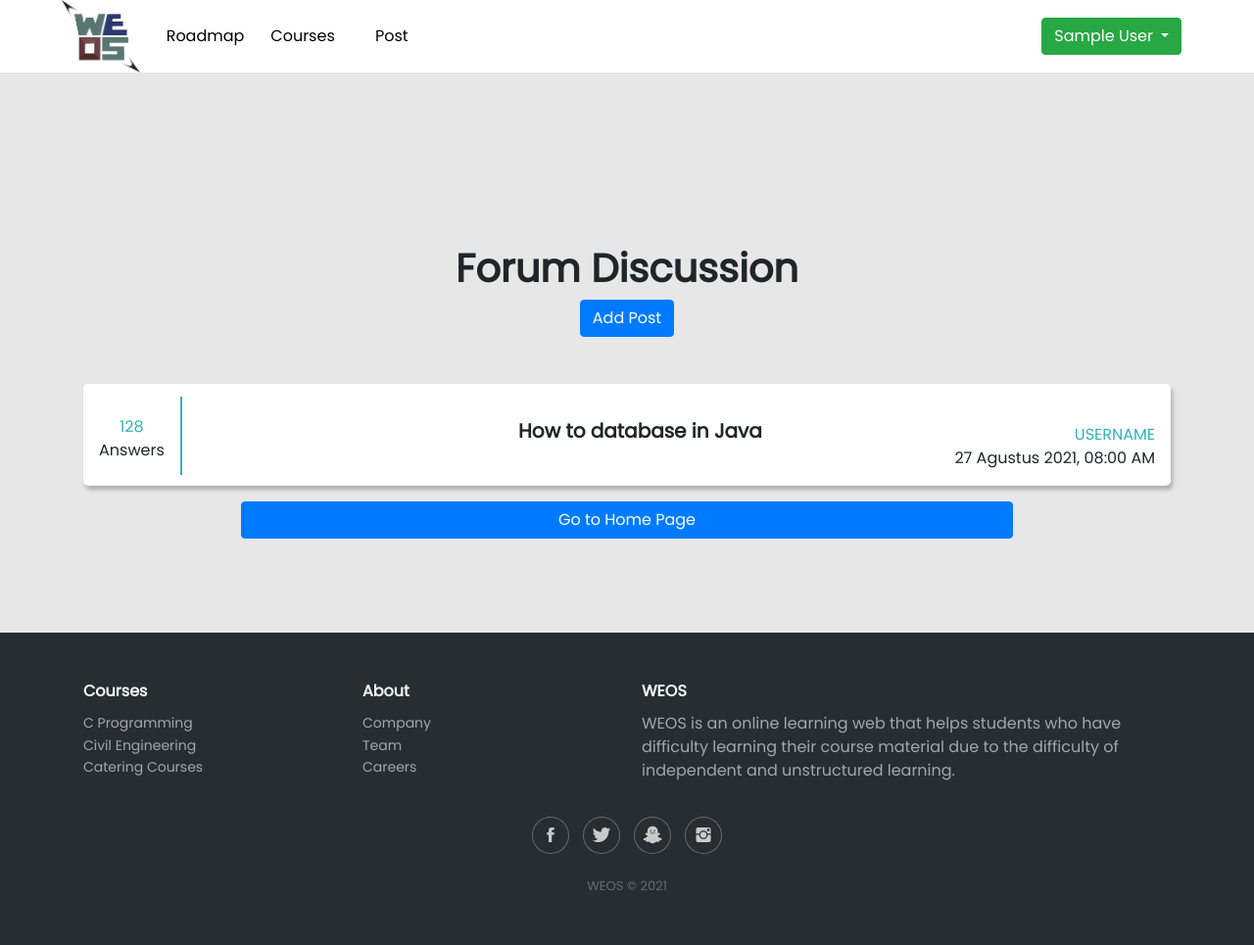
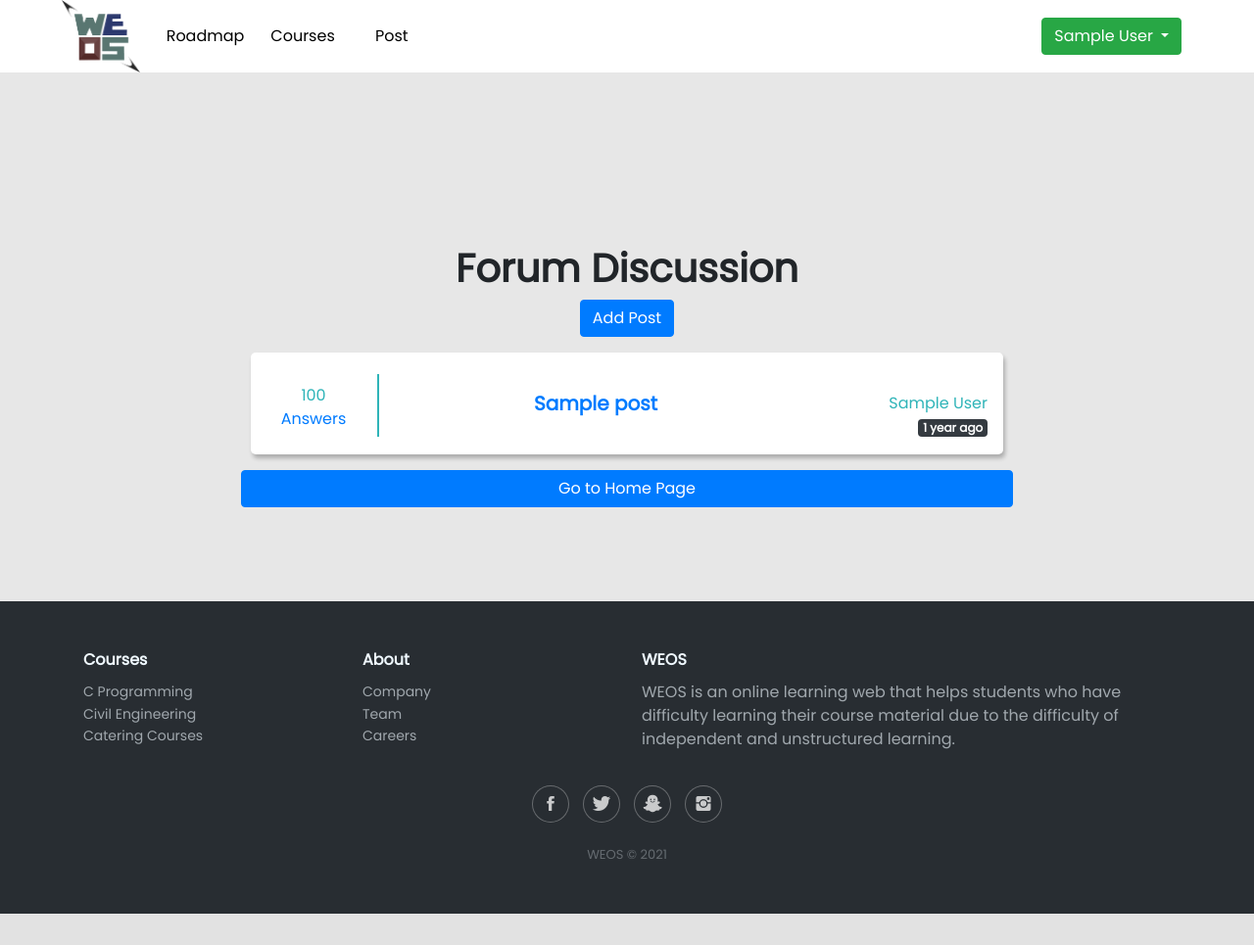
Before and after one commit to julianaliwardana/Website-Learning-WEOS, a Laravel app: page /post in a window 1280 px wide. Shown: the whole page at 98% size. After the commit the page ends 933 px from the top, so only its background shows below. Run offline with Laravel 8, Linux system fonts and the light colour scheme; a user stored in the database is signed in; tables that the repository leaves empty hold one stand-in row (values such as "Sample post").

Commit message:
edit post forum

```diff
--- a/app/Comment.php
+++ b/app/Comment.php
@@ -12,4 +12,8 @@ class Comment extends Model
     {
         return $this->belongsTo(User::class);
     }
+    public function post()
+    {
+        return $this->hasMany(Post::class);
+    }
 }
--- a/app/Http/Controllers/PostController.php
+++ b/app/Http/Controllers/PostController.php
@@ -57,12 +57,15 @@ class PostController extends Controller
     public function show()
     {
         $posts = Post::all();
-        return view('Post\post', compact('posts'));
+        $threads = Post::with('user')->get();
+        $answer = Post::with('comment')->get();
+        // dd($answer);
+        return view('Post\post', compact('posts', 'threads', 'answer'));
     }
 
     public function myPost()
     {
-        $posts = Post::with('users')->orderBy('created_at', 'desc')->get();
+        $posts = Post::with('user')->orderBy('created_at', 'desc')->get();
         return view('Post\myPost', compact('posts'));
     }
 
--- a/app/Post.php
+++ b/app/Post.php
@@ -13,8 +13,8 @@ class Post extends Model
         return $this->belongsTo(User::class);
     }
 
-    public function comments()
+    public function comment()
     {
-        return $this->hasMany(Comment::class, 'comment_id', 'id');
+        return $this->hasMany(Comment::class);
     }
 }
--- a/public/css/style.css
+++ b/public/css/style.css
@@ -148,10 +148,10 @@ main {
     content: "";
     position: absolute;
 
-    top: 0.8em;
-    height: 5em;
+    top: 0.4em;
+    height: 4em;
     width: 2px;
-    margin-left: 1em;
+    margin-left: 2em;
 
     background-color: #2fb4b8;
 }
@@ -163,3 +163,7 @@ main {
 .post-thread:last-child {
     margin-bottom: 0;
 }
+
+a.forum:hover {
+    text-decoration: none;
+}
--- a/resources/views/Post/post.blade.php
+++ b/resources/views/Post/post.blade.php
@@ -5,31 +5,77 @@
     <h1 class="text-center fw-bold" style="margin-top:100px;">Forum Discussion</h1>
     <a href="{{ route('form-post') }}"><button class="btn btn-primary">Add Post</button></a>
 </div>
-<div class="container mt-5">
-    @if (count($posts) === 0)
+
+@foreach ($posts as $post)
+    <a class="forum" href="{{url('/view-post') . '/' . $post->id}}">
+    <div class="container mt-3" style="width: 60%;">
+        @if (count($posts) === 0)
         <p>There are no posts!</p>
-    @else
-        @foreach ($posts as $post)
-        <div class="post-thread d-flex justify-content-between">
-            <div class="post-data p-3 text-center mt-3">
-                <span class="important-text">128</span>
+        @else
+        <div class="row post-thread">
+            <div class="col-2 post-data p-3 text-center mt-3">
+                {{-- @php($answerCount = 0)
+                @foreach ($answer as $answers)
+                    @if($answers->comments['id'] === $post->id)
+                    <span class="important-text">{{$answers->comments['id']}}</span>
+                        @php($answerCount++)
+                    @endif
+                @endforeach --}}
+                <span class="important-text">100</span>
                 <br>
                 <span>Answers</span>
             </div>
 
-            <span class="post-separator"></span>
+            {{-- <span class="post-separator"></span> --}}
 
-            <div class="p-3 align-self-center">
-                <p class="h5" style="font-weight: bold;">How to database in Java</p>
+            <div class="col-7 p-3 text-center mt-4">
+                <p class="h5" style="font-weight: bold;">{{$post->title}}</p>
             </div>
 
-            <div class="mt-4 p-3 text-right">
-                <span class="important-text">USERNAME</span>
+            <div class="col-3 mt-4 p-3 text-right">
+                @php($count = 1)
+                @foreach ($threads as $thread)
+                    @if($count == 1)
+                        <span class="important-text">{{$thread->user['name']}}</span>
+                    @endif
+                    @php($count++)
+                @endforeach
                 <br>
-                <span>27 Agustus 2021, 08:00 AM</span>
+                <span class="badge badge-dark bg-dark">
+                    <?php
+                    $createdDate = new DateTime($post->created_at);
+                    $currentDate = new DateTime(Carbon\Carbon::now());
+                    $interval = $createdDate->diff($currentDate);
+
+                    if ($interval->y > 1) {
+                        echo $interval->y . " years ago";
+                    } else if ($interval->y === 1) {
+                        echo $interval->y . " year ago";
+                    } else if ($interval->m > 1) {
+                        echo $interval->m . " months ago";
+                    } else if ($interval->m === 1) {
+                        echo $interval->m . " month ago";
+                    } else if ($interval->d > 1) {
+                        echo $interval->d . " days ago";
+                    } else if ($interval->d === 1) {
+                        echo $interval->d . " day ago";
+                    } else if ($interval->h > 1) {
+                        echo $interval->h . " hours ago";
+                    } else if ($interval->h === 1) {
+                        echo $interval->h . " hour ago";
+                    } else if ($interval->i > 1) {
+                        echo $interval->i . " minutes ago";
+                    } else if ($interval->i === 1) {
+                        echo $interval->i . " minute ago";
+                    } else if ($interval->s > 1) {
+                        echo $interval->s . " seconds ago";
+                    } else {
+                        echo $interval->s . " second ago";
+                    }
+                ?>
+                </span>
             </div>
         </div>
-        @endforeach
     @endif
     {{-- <div class="row">
         <table class="table table-striped table-bordered align-middle d-flex align-items-center justify-content-center text-center my-auto " style="width:100%">
@@ -76,6 +122,8 @@
         </table>
     </div> --}}
 </div>
+</a>
+@endforeach
 <div class="container text-center">
     <a href="{{ url('/home') }}" name="next-page" class="btn btn-primary text-white mt-3" style="width: 71%;">Go to Home Page</a>
 </div>
```
Also changed, not shown: public/upload/photo/1630155574.jpg (added).
